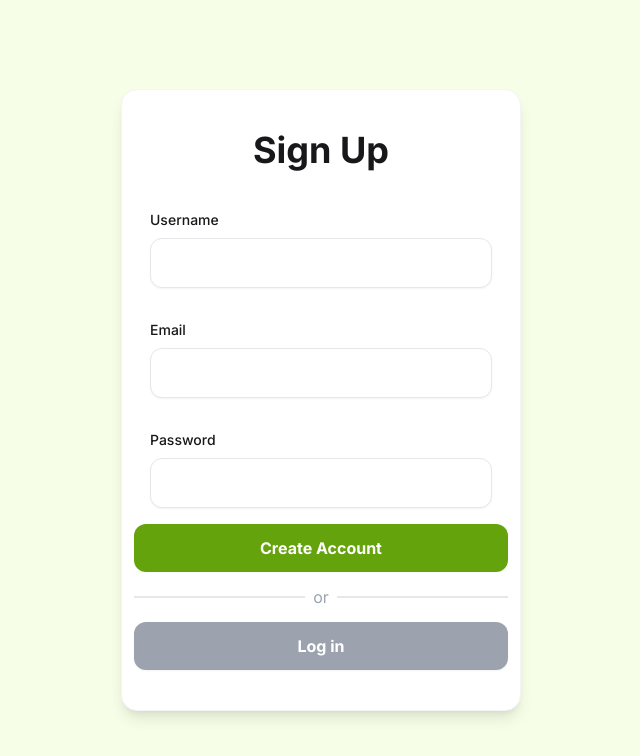
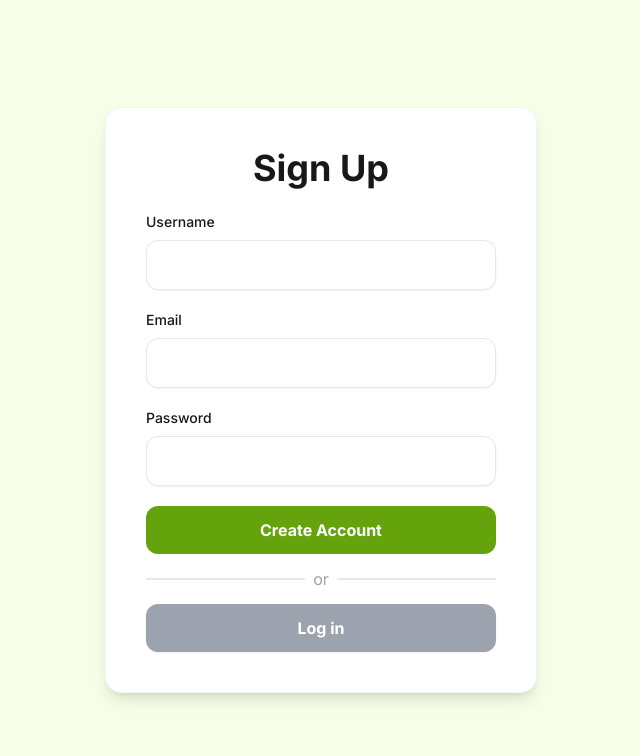
Before and after one commit to hugostanley/mochi, a React (Vite) app: page /signup in a window 1280 px wide. Shown: the top 756 px of the page, without its empty margins (319-959 px from the left). Built offline with nearby package versions, Linux system fonts and the light colour scheme.

Commit message:
style: adjust paddings

```diff
--- a/src/components/Form/Form.jsx
+++ b/src/components/Form/Form.jsx
@@ -2,11 +2,11 @@ import { forwardRef } from "react";
 import { Form } from "react-router-dom";
 
 const FormProvider = forwardRef(({ className, children, ...props }, ref) => (
-    <div ref={ref} {...props} className={`flex flex-col gap-6 border border-gray-100 shadow-lg rounded-2xl w-[25rem] h-fit px-3 py-10 bg-white ${className}`} >{children}</div>
+    <div ref={ref} {...props} className={`flex flex-col gap-6 border border-gray-100 shadow-lg rounded-2xl w-[27rem] h-fit px-10 py-10 bg-white ${className}`} >{children}</div>
 ))
 
 const FormEl = forwardRef(({ className, children, ...props }, ref) => (
-    <Form ref={ref} {...props} className={`${className}`}>
+    <Form ref={ref} {...props} className={`flex flex-col gap-5 ${className}`}>
         {children}
     </Form>
 ))
@@ -26,7 +26,7 @@ const FormLabel = forwardRef(({ className, ...props }, ref) => (
 FormProvider.Label = FormLabel
 
 const FormField = forwardRef(({ className, ...props }, ref) => (
-    <div ref={ref} className={`flex flex-col gap-2 p-4 ${className}`} {...props} />
+    <div ref={ref} className={`flex flex-col gap-2 ${className}`} {...props} />
 ))
 
 FormProvider.Field = FormField
```
